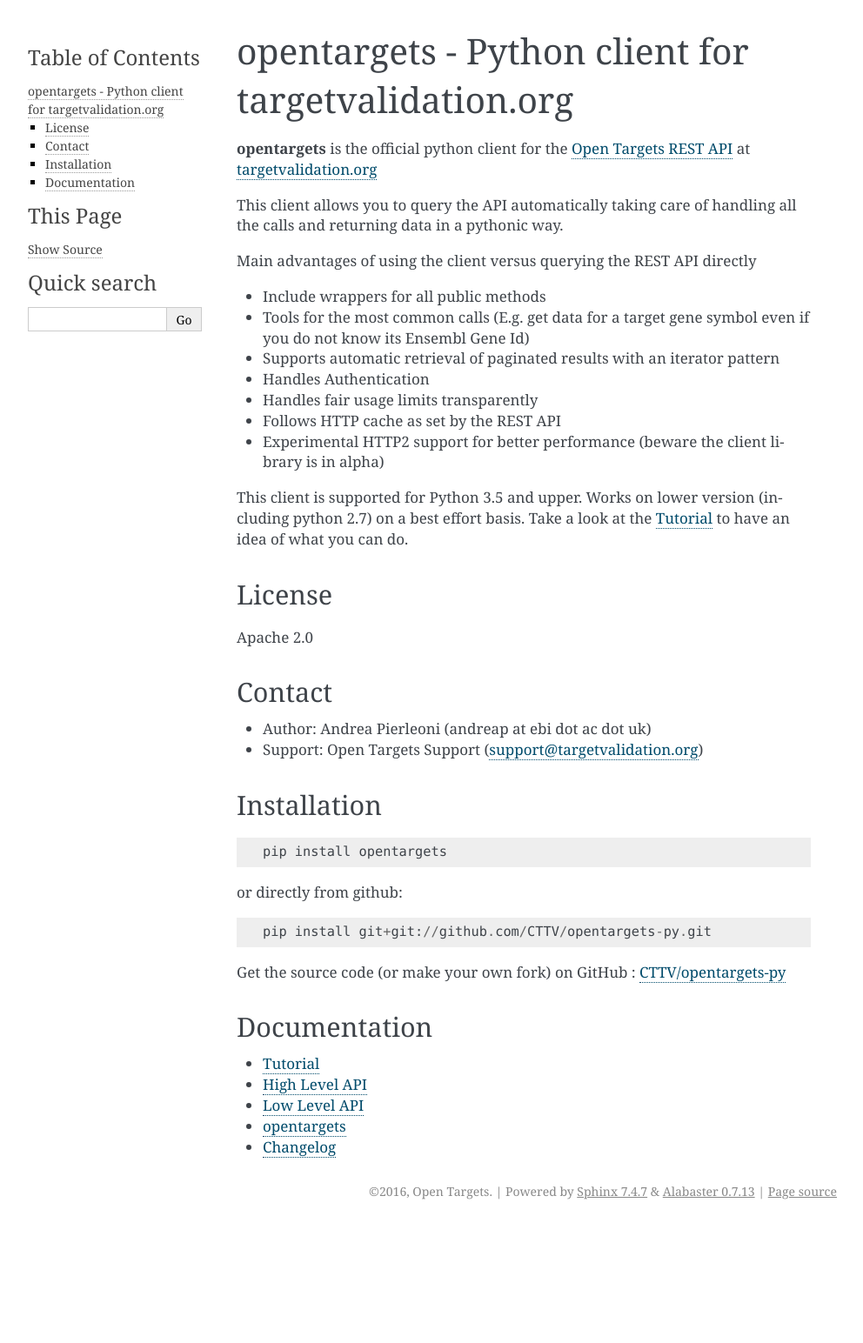
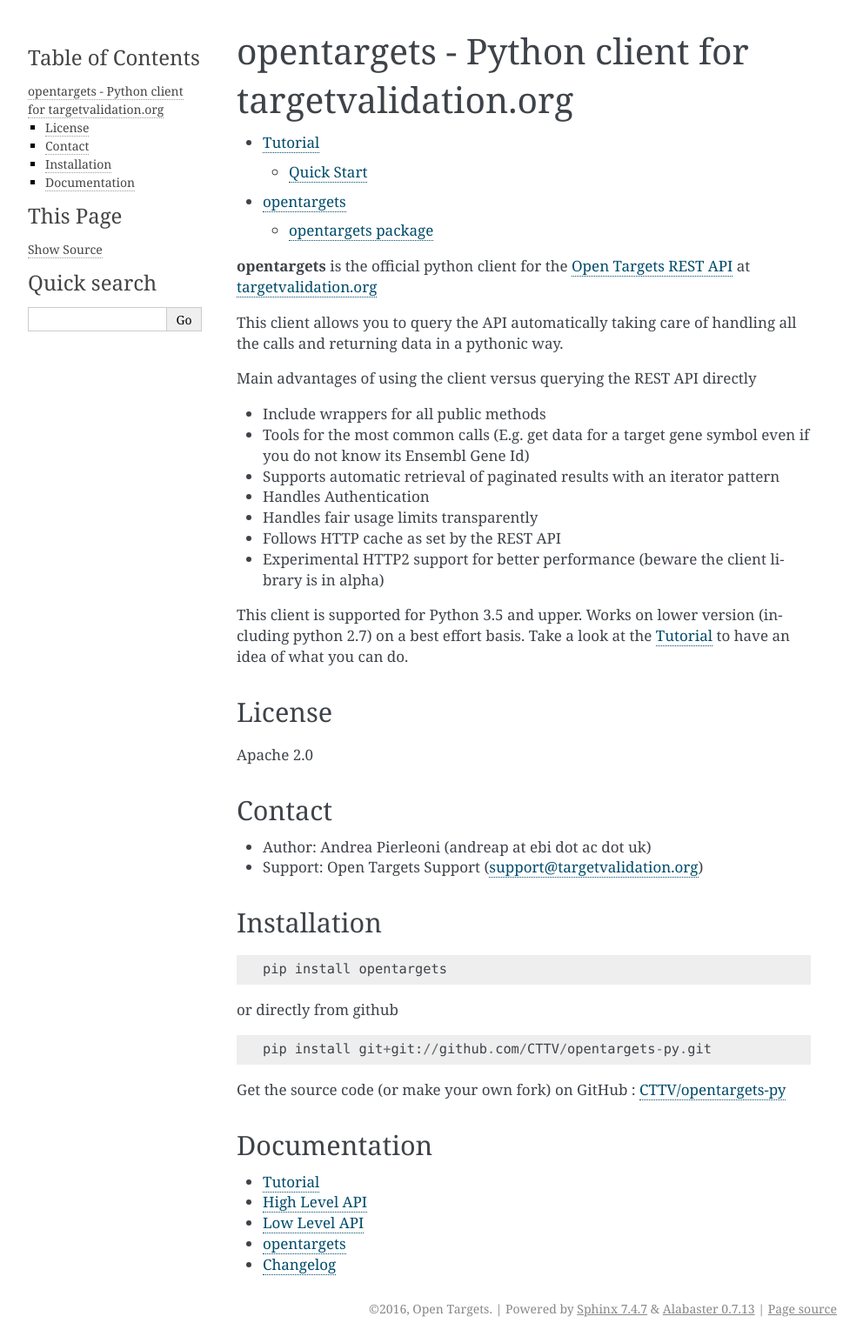
Before and after one commit to opentargets-archive/opentargets-py, a Sphinx documentation site: the page built from docs/source/index.rst, in a window 1280 px wide. Shown: the whole page at 87% size, without its empty margins (148-1140 px from the left). Built offline with Sphinx 7.4.7, drawn with Linux system fonts in a browser that asks for light colours; before the commit the page ends 1409 px from its top, so only the background shows below that.

Commit message:
fixed docs

```diff
--- a/docs/source/conf.py
+++ b/docs/source/conf.py
@@ -17,9 +17,9 @@
 # add these directories to sys.path here. If the directory is relative to the
 # documentation root, use os.path.abspath to make it absolute, like shown here.
 #
-# import os
-# import sys
-# sys.path.insert(0, os.path.abspath('.'))
+import os
+import sys
+sys.path.insert(0, os.path.abspath('../..'))
 
 # -- General configuration ------------------------------------------------
 
--- a/docs/source/index.rst
+++ b/docs/source/index.rst
@@ -9,6 +9,9 @@
 
 .. toctree::
    :maxdepth: 2
+
+   tutorial
+   modules
 
 
 **opentargets** is the official python client for the `Open Targets REST API`_ at `targetvalidation.org`_
@@ -53,7 +56,9 @@
 ::
 
     pip install opentargets
-or directly from github::
+or directly from github
+
+::
 
     pip install git+git://github.com/CTTV/opentargets-py.git
 Get the source code (or make your own fork) on GitHub : `CTTV/opentargets-py
```
